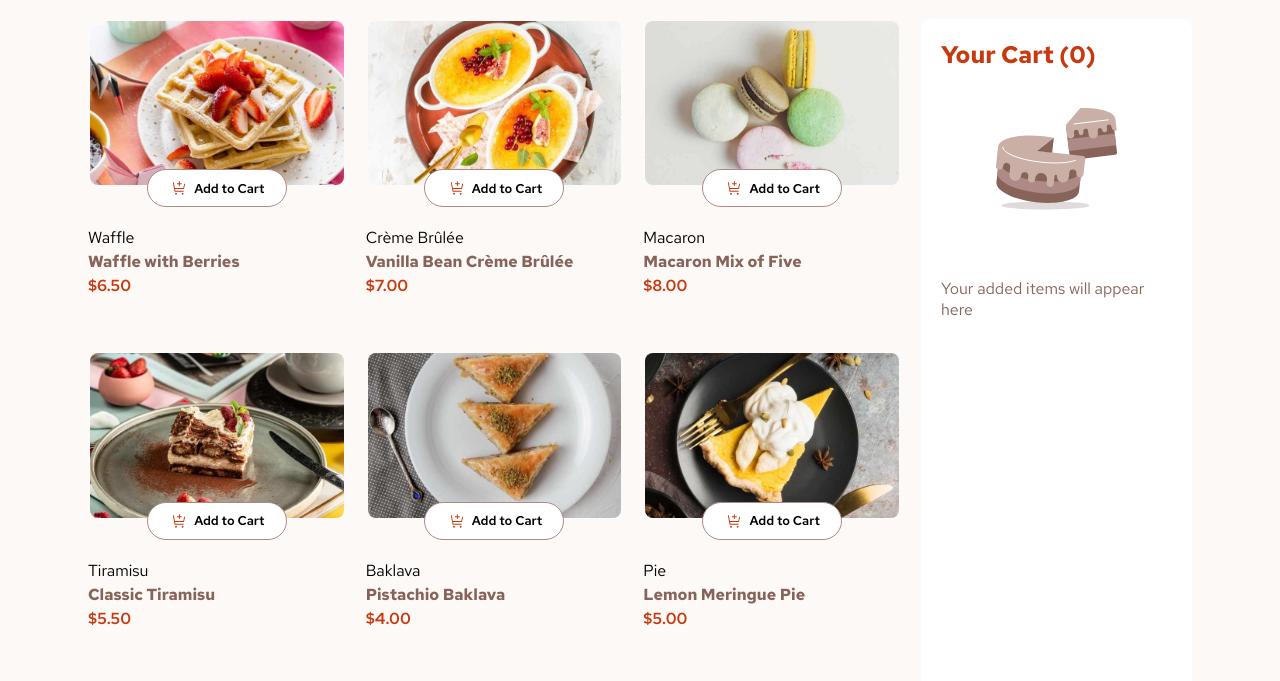
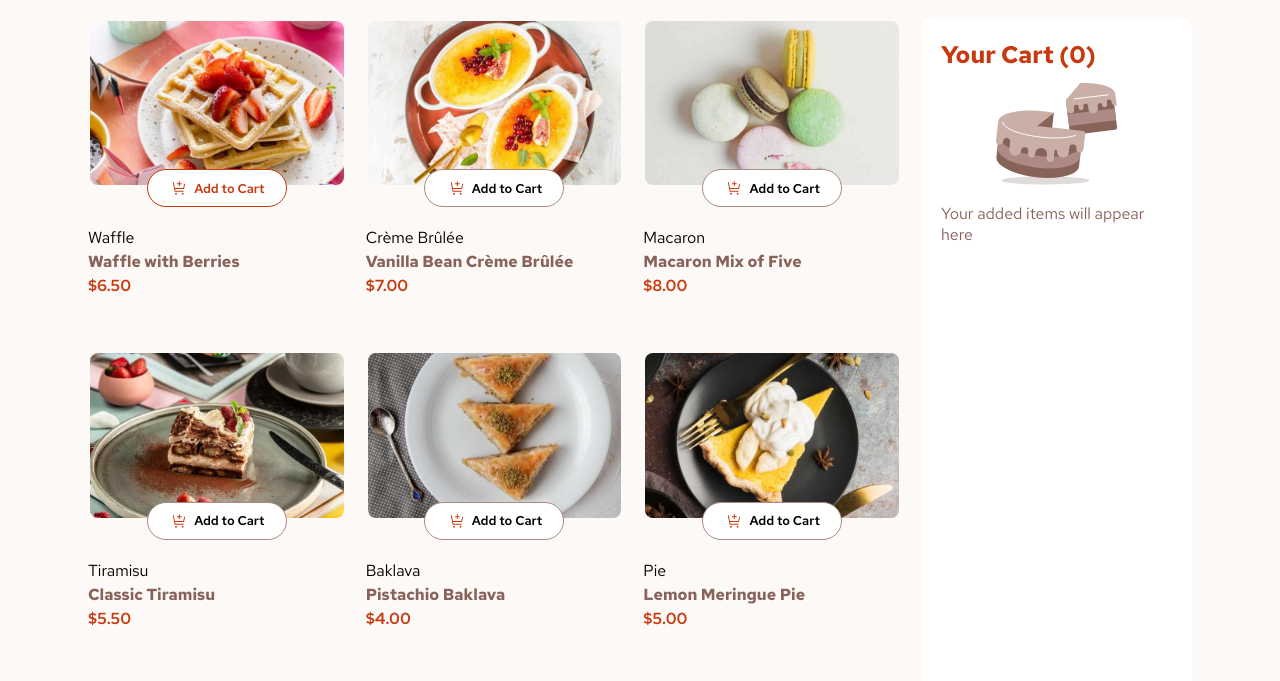
Before and after one commit to cyulin17/product-list-with-cart, a plain HTML site: page index.html in a window 1280 px wide. In both pictures the pointer is over the element 216 px from the left and 255 px from the top of the page. Shown: the part 67-748 px from the top of the page. Drawn offline with Linux system fonts and the light colour scheme.

Commit message:
Complete active-state.

```diff
--- a/css/style.css
+++ b/css/style.css
@@ -17,6 +17,10 @@
 body {
   font-family: "Red Hat Text", sans-serif;
   background-color: var(--rose-50);
+}
+
+.add-to-cart, .item-selected span img {
+  cursor: pointer;
 }
 
 .main-wrapper {
@@ -60,6 +64,11 @@ h1 {
   align-items: center;
   justify-content: center;
   justify-self: center;
+}
+
+.add-to-cart:hover{
+  border: 1px solid var(--red);
+  color: var(--red);
 }
 
 .item-selected {
@@ -149,10 +158,6 @@ h1 {
   align-self: flex-start;
   color: var(--red);
   margin: 0;
-}
-
-.cart div {
-  padding: 25px 0;
 }
 
 .empty-cart-message {
@@ -278,3 +283,11 @@ h1 {
 .hidden {
   display: none;
 }
+
+.decrement:hover, .increment:hover {
+ background-color: #fff;
+}
+
+.decrement:hover img, .increment:hover img {
+  filter: invert(30%);
+}
--- a/js/main.js
+++ b/js/main.js
@@ -42,7 +42,9 @@ function itemRender(itemData) {
   add.appendChild(text);
 
   const decrementSpan = document.createElement('span');
+  decrementSpan.className = 'decrement';
   const incrementSpan = document.createElement('span');
+  incrementSpan.className = 'increment';
   const quantitySpan = document.createElement('span');
 
   const decrementIcon = document.createElement('img');
```
